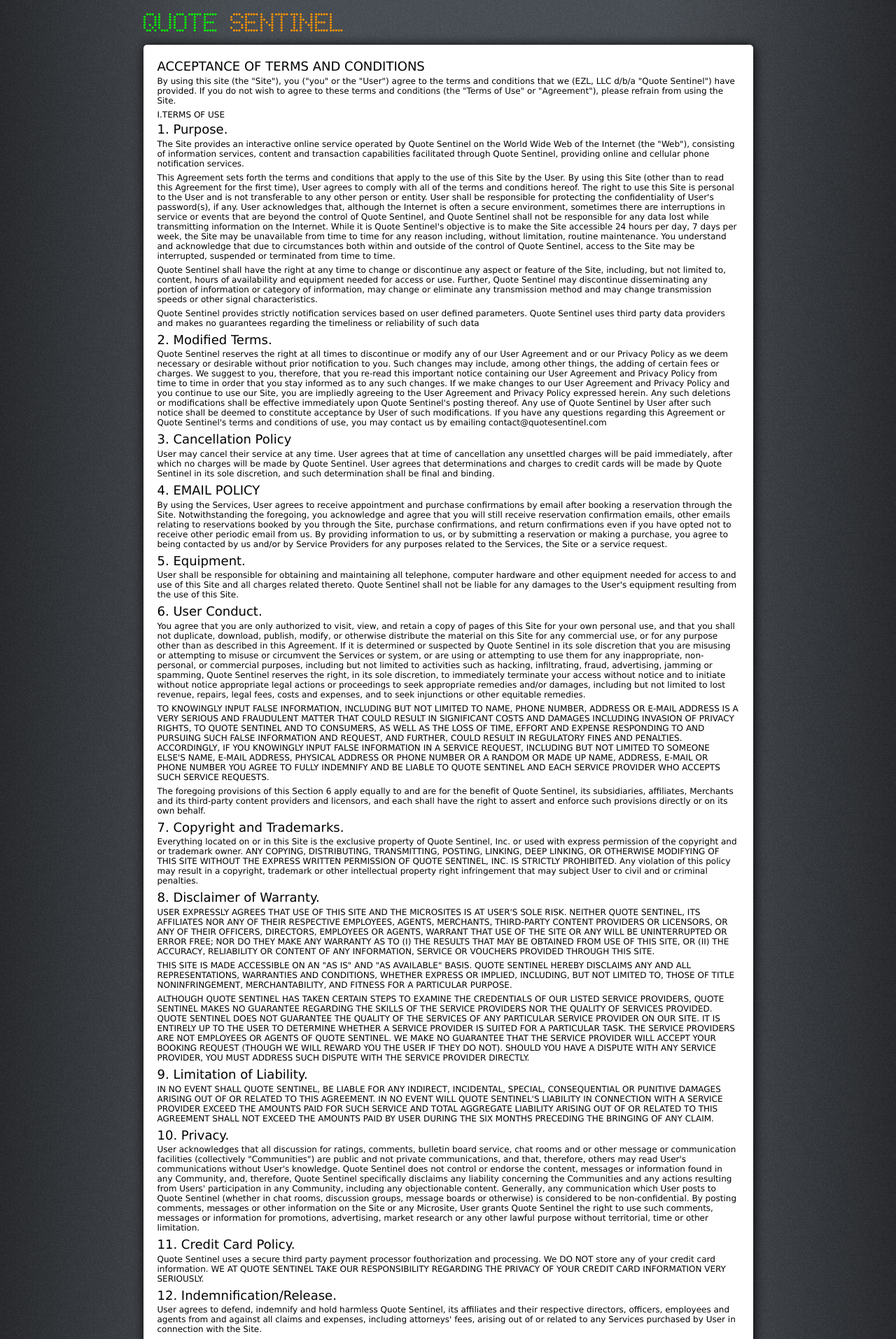
After one commit to ezl/chromano_trial, a Django app: template templates/terms_of_service.html in a window 1280 px wide. The commit adds this page. Shown: the top 1914 px of the page at 70% size. Run offline with Django 3.2, Linux system fonts and the light colour scheme; the template is opened without the code that fills it, so the values that code supplies are empty; some libraries are stand-ins or nearby versions.

Commit message:
add terms of service page

```diff
--- a/apps/monitor/urls.py
+++ b/apps/monitor/urls.py
@@ -40,7 +40,10 @@ urlpatterns = patterns('monitor.views',
 )
 
 urlpatterns += patterns('',
+    # TODO: this is stupid. these shouldn't be in the app urls
     url(r'^refund/$', 'django.views.generic.simple.direct_to_template',
         {'template': 'refund.html'}, name='refund',),
+    url(r'^terms/$', 'django.views.generic.simple.direct_to_template',
+        {'template': 'terms_of_service.html'}, name='terms_of_service',),
 #    url(r'^$', 'django.views.generic.simple.direct_to_template', {'template': 'coming_soon.html'},),
 )
--- a/templates/base.html
+++ b/templates/base.html
@@ -38,7 +38,7 @@
         {% block footer %}
         <footer>
             <div id="footer-decor"></div>
-            &copy; {% now "Y" %} QuoteSentinel.com | <a href="{% url monitor.views.help %}">Help / Documentation</a> | <a href="{% url monitor.views.contact %}">Contact</a> | <a href="{% url monitor.views.privacy %}">Privacy policy</a> | Email: <a href="mailto:support@quotesentinel.com">support@quotesentinel.com</a> | Phone: (832) 264-6644
+            &copy; {% now "Y" %} QuoteSentinel.com | <a href="{% url monitor.views.help %}">Help / Documentation</a> | <a href="{% url monitor.views.contact %}">Contact</a> | <a href="{% url terms_of_service %}">Terms of Service</a> | <a href="{% url monitor.views.privacy %}">Privacy policy</a>
         </footer>
         {% endblock footer %}
     </section>
--- /dev/null
+++ b/templates/terms_of_service.html
@@ -0,0 +1,332 @@
+{% extends "base.html" %}
+
+{% block content %}
+<div class="static">
+<h2>ACCEPTANCE OF TERMS AND CONDITIONS</h2>
+
+<p>By using this site (the "Site"), you ("you" or the "User") agree to the
+terms and conditions that we (EZL, LLC d/b/a "Quote Sentinel") have
+provided. If you do not wish to agree to these terms and conditions (the "Terms
+of Use" or "Agreement"), please refrain from using the Site.</p>
+
+<h4>I.TERMS OF USE</h4>
+
+<dl>
+<h2>1. Purpose.</h2>
+
+<dd>
+<p>The Site provides an interactive online service operated by Quote Sentinel on the
+World Wide Web of the Internet (the "Web"), consisting of information services,
+content and transaction capabilities facilitated through Quote Sentinel, providing
+online and cellular phone notification services.
+</p>
+
+<p>This Agreement sets forth the terms and conditions that apply to the use of
+this Site by the User. By using this Site (other than to read this Agreement
+for the first time), User agrees to comply with all of the terms and conditions
+hereof. The right to use this Site is personal to the User and is not
+transferable to any other person or entity. User shall be responsible for
+protecting the confidentiality of User's password(s), if any. User acknowledges
+that, although the Internet is often a secure environment, sometimes there are
+interruptions in service or events that are beyond the control of Quote Sentinel, and
+Quote Sentinel shall not be responsible for any data lost while transmitting
+information on the Internet. While it is Quote Sentinel's objective is to make the
+Site accessible 24 hours per day, 7 days per week, the Site may be unavailable
+from time to time for any reason including, without limitation, routine
+maintenance. You understand and acknowledge that due to circumstances both
+within and outside of the control of Quote Sentinel, access to the Site may be
+interrupted, suspended or terminated from time to time.</p>
+
+<p>Quote Sentinel shall have the right at any time to change or discontinue any
+aspect or feature of the Site, including, but not limited to, content, hours of
+availability and equipment needed for access or use. Further, Quote Sentinel may
+discontinue disseminating any portion of information or category of
+information, may change or eliminate any transmission method and may change
+transmission speeds or other signal characteristics.</p>
+
+<p>Quote Sentinel provides strictly notification services based on user defined
+parameters. Quote Sentinel uses third party data providers and makes no guarantees regarding the
+timeliness or reliability of such data</p>
+
+</dd>
+
+<h2>2. Modified Terms.</h2>
+
+<dd><p>Quote Sentinel reserves the right at all times to discontinue or modify any of
+our User Agreement and or our Privacy Policy as we deem necessary or desirable
+without prior notification to you. Such changes may include, among other
+things, the adding of certain fees or charges. We suggest to you, therefore,
+that you re-read this important notice containing our User Agreement and
+Privacy Policy from time to time in order that you stay informed as to any such
+changes. If we make changes to our User Agreement and Privacy Policy and you
+continue to use our Site, you are impliedly agreeing to the User Agreement and
+Privacy Policy expressed herein. Any such deletions or modifications shall be
+effective immediately upon Quote Sentinel's posting thereof. Any use of Quote Sentinel by
+User after such notice shall be deemed to constitute acceptance by User of such
+modifications. If you have any questions regarding this Agreement or Quote Sentinel's
+terms and conditions of use, you may contact us by emailing
+contact@quotesentinel.com</p></dd>
+
+<h2>3. Cancellation Policy  </h2>
+
+<dd>
+<p>User may cancel their service at any time.  User agrees that at time of cancellation
+any unsettled charges will be paid immediately, after which no charges will be made
+by Quote Sentinel.  User agrees that determinations and charges to credit cards will
+be made by Quote Sentinel in its sole discretion, and such determination shall be final
+and binding.</p>
+</dd>
+
+<h2>4. EMAIL POLICY</h2>
+
+<dd>
+<p>By using the Services, User agrees to receive appointment and purchase
+confirmations by email after booking a reservation through the Site.
+Notwithstanding the foregoing, you acknowledge and agree that you will still
+receive reservation confirmation emails, other emails relating to reservations
+booked by you through the Site, purchase confirmations, and return
+confirmations even if you have opted not to receive other periodic email from
+us. By providing information to us, or by submitting a reservation or making a
+purchase, you agree to being contacted by us and/or by Service Providers for
+any purposes related to the Services, the Site or a service request.</p>
+</dd>
+
+<h2>5. Equipment.</h2>
+
+<dd>
+<p>User shall be responsible for obtaining and maintaining all telephone,
+computer hardware and other equipment needed for access to and use of this Site
+and all charges related thereto. Quote Sentinel shall not be liable for any damages
+to the User's equipment resulting from the use of this Site.</p>
+</dd>
+
+<h2>6. User Conduct.</h2>
+
+<dd>
+<p>You agree that you are only authorized to visit, view, and retain a copy of
+pages of this Site for your own personal use, and that you shall not duplicate,
+download, publish, modify, or otherwise distribute the material on this Site
+for any commercial use, or for any purpose other than as described in this
+Agreement. If it is determined
+or suspected by Quote Sentinel in its sole discretion that you are misusing or
+attempting to misuse or circumvent the Services or system, or are using or
+attempting to use them for any inappropriate, non-personal, or commercial
+purposes, including but not limited to activities such as hacking,
+infiltrating, fraud, advertising, jamming or spamming, Quote Sentinel reserves the
+right, in its sole discretion, to immediately terminate your access without
+notice and to initiate without notice appropriate legal actions or proceedings
+to seek appropriate remedies and/or damages, including but not limited to lost
+revenue, repairs, legal fees, costs and expenses, and to seek injunctions or
+other equitable remedies.</p>
+
+<p>TO KNOWINGLY INPUT FALSE INFORMATION, INCLUDING BUT NOT LIMITED TO NAME,
+PHONE NUMBER, ADDRESS OR E-MAIL ADDRESS IS A VERY SERIOUS AND FRAUDULENT MATTER
+THAT COULD RESULT IN SIGNIFICANT COSTS AND DAMAGES INCLUDING INVASION OF
+PRIVACY RIGHTS, TO QUOTE SENTINEL AND TO CONSUMERS, AS WELL AS THE LOSS OF TIME,
+EFFORT AND EXPENSE RESPONDING TO AND PURSUING SUCH FALSE INFORMATION AND
+REQUEST, AND FURTHER, COULD RESULT IN REGULATORY FINES AND PENALTIES.
+ACCORDINGLY, IF YOU KNOWINGLY INPUT FALSE INFORMATION IN A SERVICE REQUEST,
+INCLUDING BUT NOT LIMITED TO SOMEONE ELSE'S NAME, E-MAIL ADDRESS, PHYSICAL
+ADDRESS OR PHONE NUMBER OR A RANDOM OR MADE UP NAME, ADDRESS, E-MAIL OR PHONE
+NUMBER YOU AGREE TO FULLY INDEMNIFY AND BE LIABLE TO QUOTE SENTINEL AND EACH SERVICE
+PROVIDER WHO ACCEPTS SUCH SERVICE REQUESTS.</p>
+
+<p>The foregoing provisions of this Section 6 apply equally to and are for the
+benefit of Quote Sentinel, its subsidiaries, affiliates, Merchants and its
+third-party content providers and licensors, and each shall have the right to
+assert and enforce such provisions directly or on its own behalf.</p>
+</dd>
+
+<h2>7. Copyright and Trademarks.</h2>
+
+<dd>
+<p>Everything located on or in this Site is the exclusive property of Quote Sentinel,
+Inc. or used with express permission of the copyright and or trademark owner.
+ANY COPYING, DISTRIBUTING, TRANSMITTING, POSTING, LINKING, DEEP LINKING, OR
+OTHERWISE MODIFYING OF THIS SITE WITHOUT THE EXPRESS WRITTEN PERMISSION OF
+QUOTE SENTINEL, INC. IS STRICTLY PROHIBITED. Any violation of this policy may result
+in a copyright, trademark or other intellectual property right infringement
+that may subject User to civil and or criminal penalties.</p>
+</dd>
+
+<h2>8. Disclaimer of Warranty.</h2>
+
+<dd>
+<p>USER EXPRESSLY AGREES THAT USE OF THIS SITE AND THE MICROSITES IS AT USER'S
+SOLE RISK. NEITHER QUOTE SENTINEL, ITS AFFILIATES NOR ANY OF THEIR RESPECTIVE
+EMPLOYEES, AGENTS, MERCHANTS, THIRD-PARTY CONTENT PROVIDERS OR LICENSORS, OR
+ANY OF THEIR OFFICERS, DIRECTORS, EMPLOYEES OR AGENTS, WARRANT THAT USE OF THE
+SITE OR ANY WILL BE UNINTERRUPTED OR ERROR FREE; NOR DO THEY MAKE ANY WARRANTY
+AS TO (I) THE RESULTS THAT MAY BE OBTAINED FROM USE OF THIS SITE, OR (II) THE
+ACCURACY, RELIABILITY OR CONTENT OF ANY INFORMATION, SERVICE OR VOUCHERS
+PROVIDED THROUGH THIS SITE.</p>
+
+<p>THIS SITE IS MADE ACCESSIBLE ON AN "AS IS" AND "AS AVAILABLE" BASIS.
+QUOTE SENTINEL HEREBY DISCLAIMS ANY AND ALL REPRESENTATIONS, WARRANTIES AND
+CONDITIONS, WHETHER EXPRESS OR IMPLIED, INCLUDING, BUT NOT LIMITED TO, THOSE OF
+TITLE NONINFRINGEMENT, MERCHANTABILITY, AND FITNESS FOR A PARTICULAR
+PURPOSE.</p>
+
+<p>ALTHOUGH QUOTE SENTINEL HAS TAKEN CERTAIN STEPS TO EXAMINE THE CREDENTIALS OF OUR
+LISTED SERVICE PROVIDERS, QUOTE SENTINEL MAKES NO GUARANTEE REGARDING THE SKILLS OF
+THE SERVICE PROVIDERS NOR THE QUALITY OF SERVICES PROVIDED. QUOTE SENTINEL DOES NOT
+GUARANTEE THE QUALITY OF THE SERVICES OF ANY PARTICULAR SERVICE PROVIDER ON OUR
+SITE. IT IS ENTIRELY UP TO THE USER TO DETERMINE WHETHER A SERVICE PROVIDER IS
+SUITED FOR A PARTICULAR TASK. THE SERVICE PROVIDERS ARE NOT EMPLOYEES OR AGENTS
+OF QUOTE SENTINEL. WE MAKE NO GUARANTEE THAT THE SERVICE PROVIDER WILL ACCEPT YOUR
+BOOKING REQUEST (THOUGH WE WILL REWARD YOU THE USER IF THEY DO NOT). SHOULD YOU
+HAVE A DISPUTE WITH ANY SERVICE PROVIDER, YOU MUST ADDRESS SUCH DISPUTE WITH
+THE SERVICE PROVIDER DIRECTLY.</p>
+</dd>
+
+<h2>9. Limitation of Liability.</h2>
+
+<dd>
+<p>IN NO EVENT SHALL QUOTE SENTINEL, BE LIABLE FOR ANY INDIRECT, INCIDENTAL, SPECIAL,
+CONSEQUENTIAL OR PUNITIVE DAMAGES ARISING OUT OF OR RELATED TO THIS AGREEMENT.
+IN NO EVENT WILL QUOTE SENTINEL'S LIABILITY IN CONNECTION WITH A SERVICE PROVIDER
+EXCEED THE AMOUNTS PAID FOR SUCH SERVICE AND TOTAL AGGREGATE LIABILITY ARISING
+OUT OF OR RELATED TO THIS AGREEMENT SHALL NOT EXCEED THE AMOUNTS PAID BY USER
+DURING THE SIX MONTHS PRECEDING THE BRINGING OF ANY CLAIM.</p>
+</dd>
+
+<h2>10. Privacy.</h2>
+
+<dd>
+<p>User acknowledges that all discussion for ratings, comments, bulletin board
+service, chat rooms and or other message or communication facilities
+(collectively "Communities") are public and not private communications, and
+that, therefore, others may read User's communications without User's
+knowledge. Quote Sentinel does not control or endorse the content, messages or
+information found in any Community, and, therefore, Quote Sentinel specifically
+disclaims any liability concerning the Communities and any actions resulting
+from Users' participation in any Community, including any objectionable
+content. Generally, any communication which User posts to Quote Sentinel (whether in
+chat rooms, discussion groups, message boards or otherwise) is considered to be
+non-confidential.  By posting comments, messages or other information on the
+Site or any Microsite, User grants Quote Sentinel the right to use such comments,
+messages or information for promotions, advertising, market research or any
+other lawful purpose without territorial, time or other limitation.  </p>
+</dd>
+
+<h2>11. Credit Card Policy.</h2>
+
+<dd>
+<p>Quote Sentinel uses a secure third party payment processor fouthorization and
+processing.  We DO NOT store any of your credit card information. WE AT
+QUOTE SENTINEL TAKE OUR RESPONSIBILITY REGARDING THE PRIVACY OF YOUR CREDIT CARD
+INFORMATION VERY SERIOUSLY.</p>
+</dd>
+
+<h2>12. Indemnification/Release.</h2>
+
+<dd>
+<p>User agrees to defend, indemnify and hold harmless Quote Sentinel, its affiliates
+and their respective directors, officers, employees and agents from and against
+all claims and expenses, including attorneys' fees, arising out of or related
+to any Services purchased by User in connection with the Site.</p>
+</dd>
+
+<h2>13. Termination.</h2>
+
+<dd>
+<p>Quote Sentinel may terminate this Agreement at any time. Without limiting the
+foregoing, Quote Sentinel shall have the right to immediately terminate any passwords
+or accounts of User in the event of any conduct by User which Quote Sentinel, in its
+sole discretion, considers to be unacceptable, or in the event of any breach by
+User of this Agreement. The provisions of Sections 2, 5, 6, 7, 8, 9 and 12
+will survive termination of this Agreement.</p>
+</dd>
+
+<h2>14. Trademarks.</h2>
+
+<dd>
+<p>Quote Sentinel is a trademark of Quote Sentinel, Inc. All rights in respect of this
+trademark are hereby expressly reserved. Unless otherwise indicated, all other
+trademarks appearing on Quote Sentinel are the property of their respective
+owners.</p>
+</dd>
+
+<h2>15. Miscellaneous.</h2>
+
+<dd>
+<p>This Agreement, including the Terms of Sale set forth below (which are
+incorporated into this Agreement), and any operating rules for Quote Sentinel
+established by Quote Sentinel, constitute the entire agreement of the parties with
+respect to the subject matter hereof. No waiver by either party of any breach
+or default hereunder is a waiver of any preceding or subsequent breach or
+default. The section headings used herein are for convenience only and shall be
+of no legal force or effect. If any provision of this Agreement is held invalid
+by a court of competent jurisdiction, such invalidity shall not affect the
+enforceability of any other provisions contained in this Agreement, and the
+remaining portions of this Agreement shall continue in full force and effect.
+The failure of either party to exercise any of its rights under this Agreement
+shall not be deemed a waiver or forfeiture of such rights or any other rights
+provided hereunder.</p>
+</dd>
+
+<h2>16. Arbitration.</h2>
+
+<dd>
+<p>By using this Site, User agrees that: (1) any claim, dispute, or controversy
+User may have against Quote Sentinel arising out of, relating to, or connected in any
+way with this Agreement, this Site, or sale shall be resolved exclusively by
+final and binding arbitration administered by the American Arbitration
+Association ("AAA") and conducted before a single arbitrator pursuant to the
+applicable Rules and Procedures established by AAA ("Rules and Procedures");
+(2) the arbitration shall be held at a location determined by AAA pursuant to
+the Rules and Procedures (provided that such location is reasonably convenient
+for User), or at such other location as may be mutually agreed upon by User and
+Quote Sentinel; (3) the arbitrator shall apply Illinois law consistent with the
+Federal Arbitration Act and applicable statutes of limitations, and shall honor
+claims of privilege recognized at law; (4) there shall be no authority for any
+claims to be arbitrated on a class or representative basis; arbitration can
+decide only the User's and or Quote Sentinel's individual claims; and the arbitrator
+may not consolidate or join the claims of other persons or parties who may be
+similarly situated; (5) in the event that the User is able to demonstrate that
+the costs of arbitration will be prohibitive as compared to the costs of
+litigation, Quote Sentinel will pay as much of the User's filing and hearing fees in
+connection with the arbitration as the arbitrator deems necessary to prevent
+the arbitration from being cost-prohibitive; and (6) with the exception of
+subpart (4) above, if any part of this arbitration provision is deemed to be
+invalid, unenforceable or illegal, or otherwise conflicts with the Rules and
+Procedures established by AAA, then the balance of this arbitration provision
+shall remain in effect and shall be construed in accordance with its terms as
+if the invalid, unenforceable, illegal or conflicting provision were not
+contained herein. If, however, subpart (4) is found to be invalid,
+unenforceable or illegal, then the entirety of this Arbitration Provision shall
+be null and void, and neither User nor Quote Sentinel shall be entitled to arbitrate
+their dispute. For more information on AAA and its Rules and Procedures, Users
+may visit the AAA website at http://www.adr.org.</p>
+</dd>
+
+<h2>17.  Jurisdiction</h2>
+
+<dd>
+<p>This Agreement is made under and shall be governed by and construed in
+accordance with the laws of the State of Illinois, without regard to any choice
+of law provisions.</p>
+</dd>
+
+</dl>
+
+
+<h4>II.TERMS OF SALE</h4>
+
+<p>By using the Site, you acknowledge and agree that the relationship between
+you and Quote Sentinel is that of independent contractors and not of principal-agent,
+joint ventures, partners, employer-employee; and no such relationship is
+intended or created hereby.</p>
+
+<p>All reservations and or appointments made through the Site are reservations
+made with the Service Provider through Quote Sentinel to be used in exchange for
+Services at a discount from their actual cost. By making a reservation and or
+appointment with a Merchant through Quote Sentinel, you are purchasing Services from
+the Service Provider.  The Merchant, not Quote Sentinel, is the seller of Services
+and as such is solely responsible for adherence to the reservation and or
+appointment along with the Services provided.</p>
+
+
+
+</div>
+{% endblock %}
```
